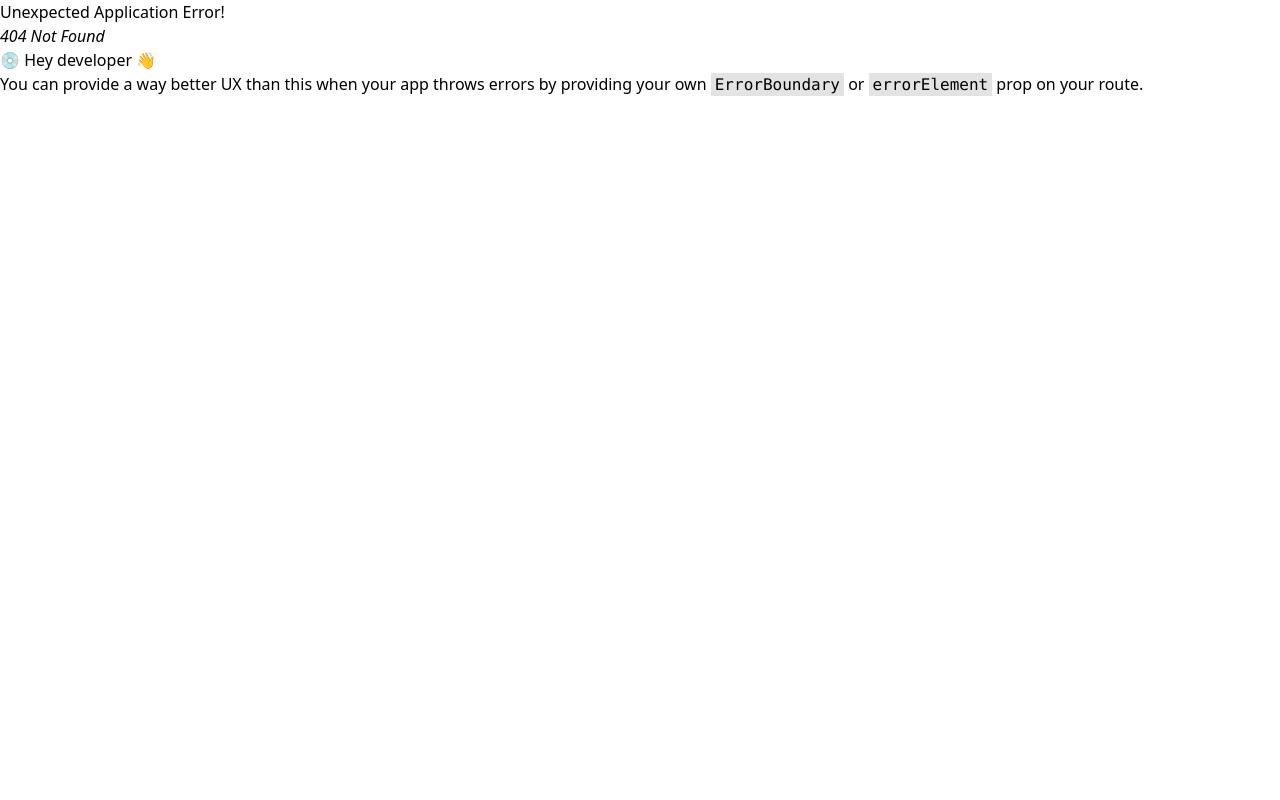
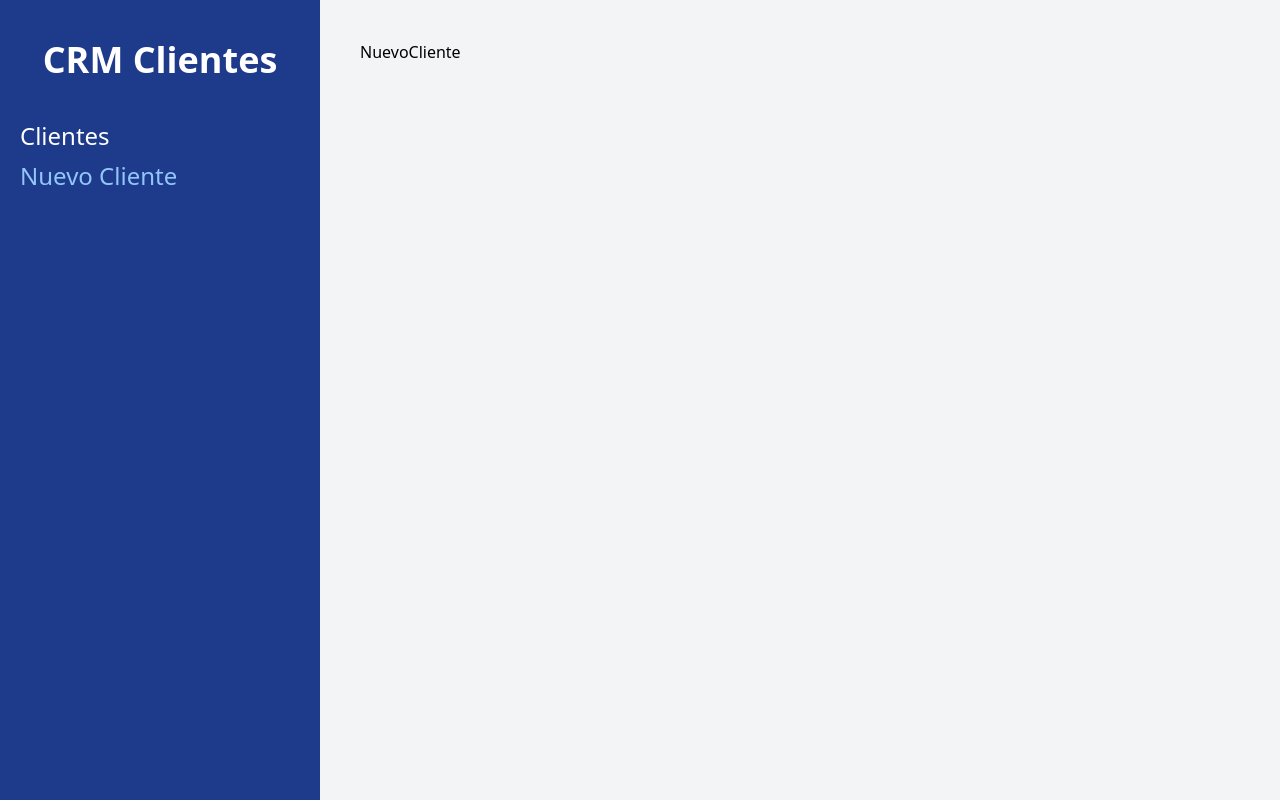
Before and after one commit to sruizpdev/crm, a React (Vite) app: page /clientes/nuevo in a window 1280 px wide. Before the commit this address had no page. Built offline with nearby package versions, Linux system fonts and the light colour scheme.

Commit message:
menu izq con clases

```diff
--- a/index.html
+++ b/index.html
@@ -4,9 +4,9 @@
     <meta charset="UTF-8" />
     <link rel="icon" type="image/svg+xml" href="/vite.svg" />
     <meta name="viewport" content="width=device-width, initial-scale=1.0" />
-    <title>Vite + React</title>
+    <title>CRM React Router DOM + Vite</title>
   </head>
-  <body>
+  <body class="min-h-screen bg-gray-100">
     <div id="root"></div>
     <script type="module" src="/src/main.jsx"></script>
   </body>
--- /dev/null
+++ b/src/components/Layout.jsx
@@ -0,0 +1,33 @@
+import { Outlet, Link, useLocation } from "react-router-dom";
+
+const Layout = () => {
+  const location = useLocation();
+  return (
+    <div className="md:flex md:min-h-screen">
+      <aside className="md:w-1/4 bg-blue-900 px-5 py-10">
+        <h2 className="text-center text-white font-black text-4xl">
+          CRM Clientes
+        </h2>
+        <nav className="mt-10">
+          <Link
+            className={`${location.pathname ==='/' ? 'text-blue-300' : 'text-white' } block mt-2 hover:text-blue-300 text-2xl`}
+            to="/"
+          >
+            Clientes
+          </Link>
+          <Link
+            className={`${location.pathname ==='/clientes/nuevo' ? 'text-blue-300' : 'text-white' } block mt-2 hover:text-blue-300 text-2xl`}
+            to="/clientes/nuevo"
+          >
+            Nuevo Cliente
+          </Link>
+        </nav>
+      </aside>
+      <main className="md:w-3/4 p-10 md:h-screen overflow-scroll">
+        <Outlet />
+      </main>
+    </div>
+  );
+};
+
+export default Layout;
--- a/src/main.jsx
+++ b/src/main.jsx
@@ -1,16 +1,20 @@
 import React from "react";
 import ReactDOM from "react-dom/client";
-import {createBrowserRouter, RouterProvider} from 'react-router-dom'
+import { createBrowserRouter, RouterProvider } from "react-router-dom";
+import Layout from "./components/Layout";
+import NuevoCliente from "./pages/NuevoCliente";
+Index;
 import "./index.css";
+import Index from "./pages/Index";
 
 const router = createBrowserRouter([
   {
     path: "/",
-    element: <h1>CRM React - React Router DOM</h1>,
-  },
-  {
-    path: "/nosotros",
-    element: <h1>Nosotros</h1>,
+    element: <Layout />,
+    children: [
+      { index: true, element: <Index /> },
+      { path: "/clientes/nuevo", element: <NuevoCliente /> },
+    ],
   },
 ]);
 
--- /dev/null
+++ b/src/pages/Index.jsx
@@ -0,0 +1,9 @@
+import React from 'react'
+
+const Index = () => {
+  return (
+    <div>Index</div>
+  )
+}
+
+export default Index
--- /dev/null
+++ b/src/pages/NuevoCliente.jsx
@@ -0,0 +1,8 @@
+
+const NuevoCliente = () => {
+  return (
+    <div>NuevoCliente</div>
+  )
+}
+
+export default NuevoCliente
```
